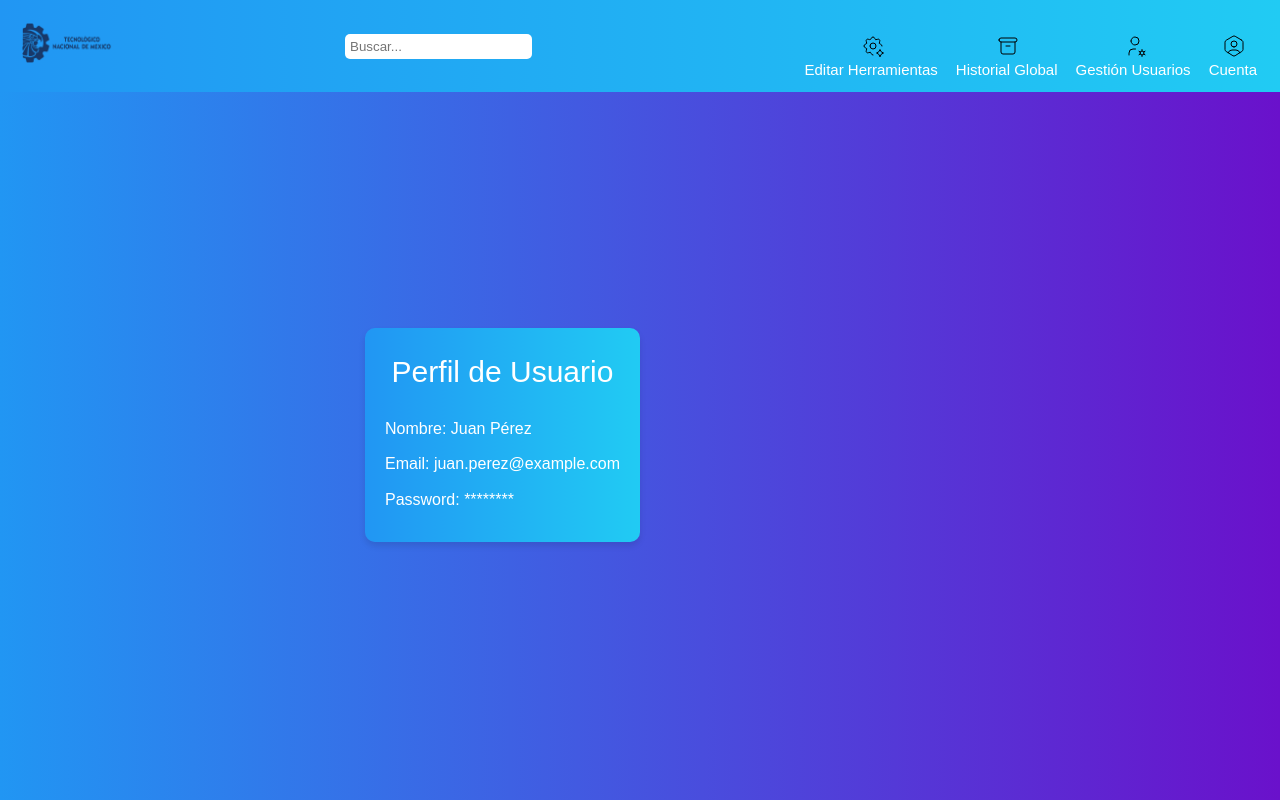
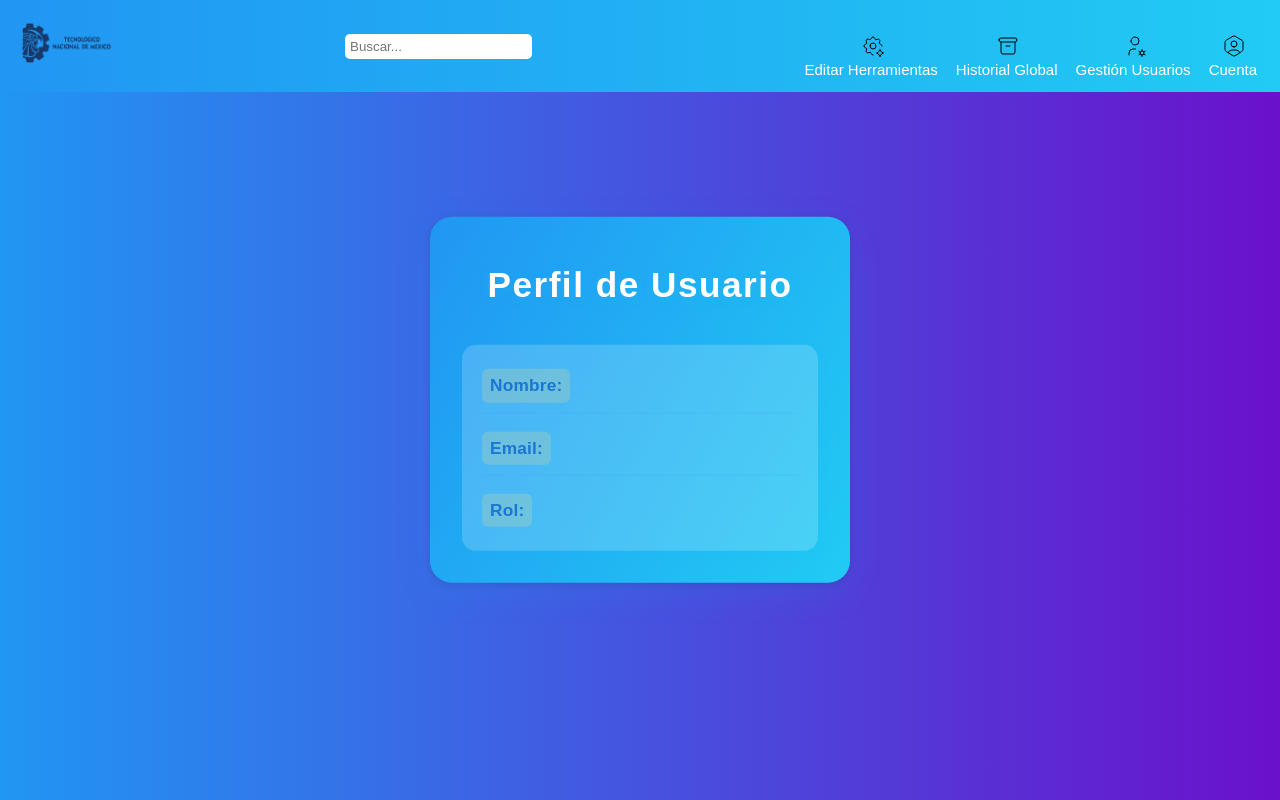
Before and after one commit to Pitter911/4H, a Vue app in the folder depEscolares/: page /perfilAdmin in a window 1280 px wide. Built offline with nearby package versions, Linux system fonts and the light colour scheme.

Commit message:
Rutas del admin

```diff
--- a/depEscolares/src/components/Herramientas/listaHerramientas.vue
+++ b/depEscolares/src/components/Herramientas/listaHerramientas.vue
@@ -6,7 +6,13 @@
     <label for="categoriaSelect">Filtrar por categoría:</label>
     <select id="categoriaSelect" v-model="categoriaSeleccionada">
       <option value="">Todas</option>
-      <option v-for="categoria in categorias" :key="categoria" :value="categoria">{{ categoria }}</option>
+      <option
+        v-for="categoria in categorias"
+        :key="categoria"
+        :value="categoria"
+      >
+        {{ categoria }}
+      </option>
     </select>
   </div>
 
@@ -46,8 +52,17 @@
             />
           </p>
           <p><strong>Fecha de devolución:</strong>
-            <input type="date" v-model="herramienta.fechaDevolucion" min="2025-01-01" />
+            <input
+              type="date"
+              v-model="herramienta.fechaDevolucion"
+              :min="fechaHoy"
+              :max="fechaMaximaPermitida"
+            />
           </p>
+          <small class="alerta-fecha">
+            * La fecha de devolución debe ser dentro de los próximos 3 días hábiles
+          </small>
+          <br />
           <button @click="confirmarPrestamo(herramienta)">Confirmar Préstamo</button>
         </div>
       </div>
@@ -57,7 +72,7 @@
 
 <script>
 import apiService from "@/services/apiService";
-import { format } from "date-fns";
+import { format, addDays, isWeekend } from "date-fns";
 
 export default {
   name: "ListaHerramientas",
@@ -67,6 +82,8 @@ export default {
       isLoggedIn: false,
       categoriaSeleccionada: "",
       categorias: [],
+      fechaHoy: this.obtenerFechaHoy(),
+      fechaMaximaPermitida: this.calcularFechaMaxima()
     };
   },
   computed: {
@@ -103,6 +120,21 @@ export default {
       });
   },
   methods: {
+    obtenerFechaHoy() {
+      const hoy = new Date();
+      return format(hoy, "yyyy-MM-dd");
+    },
+    calcularFechaMaxima() {
+      const hoy = new Date();
+      let diasHabiles = 0;
+      let contador = 1;
+      while (diasHabiles < 3) {
+        const dia = addDays(hoy, contador);
+        if (!isWeekend(dia)) diasHabiles++;
+        contador++;
+      }
+      return format(addDays(hoy, contador - 1), "yyyy-MM-dd");
+    },
     getUsuarioId() {
       return 1;
     },
@@ -118,6 +150,12 @@ export default {
         alert("Por favor, selecciona una fecha de devolución.");
         return;
       }
+
+      if (herramienta.fechaDevolucion > this.fechaMaximaPermitida) {
+        alert("La fecha de devolución debe ser dentro de los próximos 3 días hábiles.");
+        return;
+      }
+
       if (herramienta.cantidadSolicitada > herramienta.stock) {
         alert("No hay suficiente stock disponible.");
         return;
--- a/depEscolares/src/components/Usuarios/perfilUsuario.vue
+++ b/depEscolares/src/components/Usuarios/perfilUsuario.vue
@@ -2,9 +2,9 @@
   <div class="perfil-usuario">
     <h1>Perfil de Usuario</h1>
     <div class="info">
-      <p><strong>Nombre:</strong> {{ user.name }}</p>
+      <p><strong>Nombre:</strong> {{ user.nombre }}</p>
       <p><strong>Email:</strong> {{ user.email }}</p>
-      <p><strong>Password:</strong> {{ user.password }}</p>
+      <p><strong>Rol:</strong> {{ user.rol }}</p>
     </div>
   </div>
 </template>
@@ -15,40 +15,123 @@ export default {
   data() {
     return {
       user: {
-        name: "Juan Pérez", // Puedes reemplazarlo con datos dinámicos
-        email: "juan.perez@example.com",
-        password: "********", // Por seguridad, no mostrar la contraseña real
+        nombre: "",
+        email: "",
+        rol: "",
       },
     };
+  },
+  mounted() {
+    const usuarioGuardado = localStorage.getItem("usuario");
+
+    if (usuarioGuardado) {
+      try {
+        const usuario = JSON.parse(usuarioGuardado);
+
+        // Ajusta estos nombres según cómo se guardó el JSON
+        this.user.nombre = usuario.nombre || usuario.usuario || "";
+        this.user.email = usuario.email || "";
+        this.user.rol = usuario.rol || "";
+      } catch (e) {
+        console.error("Error al leer el usuario del localStorage:", e);
+      }
+    }
   },
 };
 </script>
 
 <style scoped>
 .perfil-usuario {
-  background: linear-gradient(90deg, #2196f3, #21cbf3);
-  color: white;
-  padding: 20px;
-  border-radius: 10px;
-  max-width: 400px;
-  margin: 20px auto;
-  box-shadow: 0 4px 6px rgba(0, 0, 0, 0.1);
+  display: flex;
+  flex-direction: column;
+  align-items: center;
+  justify-content: center;
+  position: absolute;
+  top: 50%;
+  left: 50%;
+  transform: translate(-50%, -50%);
+  width: 100%;
+  max-width: 420px;
+  min-width: 320px;
+  padding: 2.5rem 2rem 2rem 2rem;
+  box-sizing: border-box;
+  font-family: "Poppins", sans-serif;
+  background: linear-gradient(120deg, #2196f3 0%, #21cbf3 100%);
+  color: #333;
+  border-radius: 22px;
+  box-shadow: 0 10px 32px rgba(33, 150, 243, 0.18), 0 2px 8px rgba(0, 0, 0, 0.13);
+  transition: box-shadow 0.3s, transform 0.2s;
+}
+
+.perfil-usuario:hover {
+  box-shadow: 0 16px 40px rgba(33, 150, 243, 0.28), 0 4px 16px rgba(0, 0, 0, 0.18);
+  transform: translate(-50%, -52%) scale(1.02);
 }
 
 .perfil-usuario h1 {
   text-align: center;
-  margin-bottom: 20px;
+  margin-bottom: 32px;
+  font-size: 2.2rem;
+  letter-spacing: 1.5px;
+  font-weight: 800;
+  color: #fff;
+  text-shadow: 0 2px 12px rgba(33, 203, 243, 0.22);
+}
+
+.perfil-usuario .info {
+  width: 100%;
+  background: rgba(255, 255, 255, 0.18);
+  border-radius: 14px;
+  padding: 24px 20px;
+  box-shadow: 0 2px 8px rgba(33, 203, 243, 0.13);
+  display: flex;
+  flex-direction: column;
+  gap: 18px;
 }
 
 .perfil-usuario .info p {
-  margin: 10px 0;
-  font-size: 1rem;
+  margin: 0;
+  font-size: 1.13rem;
+  line-height: 1.7;
+  border-bottom: 1.5px solid rgba(33, 150, 243, 0.13);
+  padding-bottom: 10px;
+  color: #222;
+  font-weight: 500;
+  letter-spacing: 0.2px;
+  display: flex;
+  align-items: center;
+  gap: 8px;
+}
+
+.perfil-usuario .info p:last-child {
+  border-bottom: none;
+  padding-bottom: 0;
+}
+
+.perfil-usuario .info strong {
+  color: #1976d2;
+  font-weight: 700;
+  background: #ffe08233;
+  padding: 2px 8px;
+  border-radius: 6px;
+  margin-right: 6px;
+  font-size: 1.08rem;
 }
 
 @media (max-width: 600px) {
   .perfil-usuario {
-    padding: 15px;
-    font-size: 0.9rem;
+    padding: 1.2rem 0.5rem;
+    font-size: 0.98rem;
+    max-width: 98vw;
+    min-width: unset;
+  }
+  .perfil-usuario h1 {
+    font-size: 1.3rem;
+    margin-bottom: 18px;
+  }
+  .perfil-usuario .info {
+    padding: 12px 6px;
+    gap: 10px;
   }
 }
 </style>
--- a/depEscolares/src/components/navbar/Administradores/navbarAdmin.vue
+++ b/depEscolares/src/components/navbar/Administradores/navbarAdmin.vue
@@ -47,10 +47,10 @@ export default {
       searchQuery: '',
       menuOpen: false,
       navItems: [
-        { label: 'Editar Herramientas', href: '/administrador/gestionHerramientas.vue', icon: icons.tools, iconClass: 'icon-tools' },
-        { label: 'Historial Global', href: '/administrador/historialGlobal.vue', icon: icons.history, iconClass: 'icon-history' },
-        { label: 'Gestión Usuarios', href: '/administrador/gestionUsuarios.vue', icon: icons.users, iconClass: 'icon-users' },
-        { label: 'Cuenta', href: '/administrador/cuenta.vue', icon: icons.account, iconClass: 'icon-account' }
+        { label: 'Editar Herramientas', href: '/gestionHerramientas', icon: icons.tools, iconClass: 'icon-tools' },
+        { label: 'Historial Global', href: '/historialGlobal', icon: icons.history, iconClass: 'icon-history' },
+        { label: 'Gestión Usuarios', href: '/gestionUsuarios', icon: icons.users, iconClass: 'icon-users' },
+        { label: 'Cuenta', href: '/perfilAdmin', icon: icons.account, iconClass: 'icon-account' }
       ]
     };
   },
```
Also changed, not shown: 2 other files (tests, documents, lock files or other folders).
